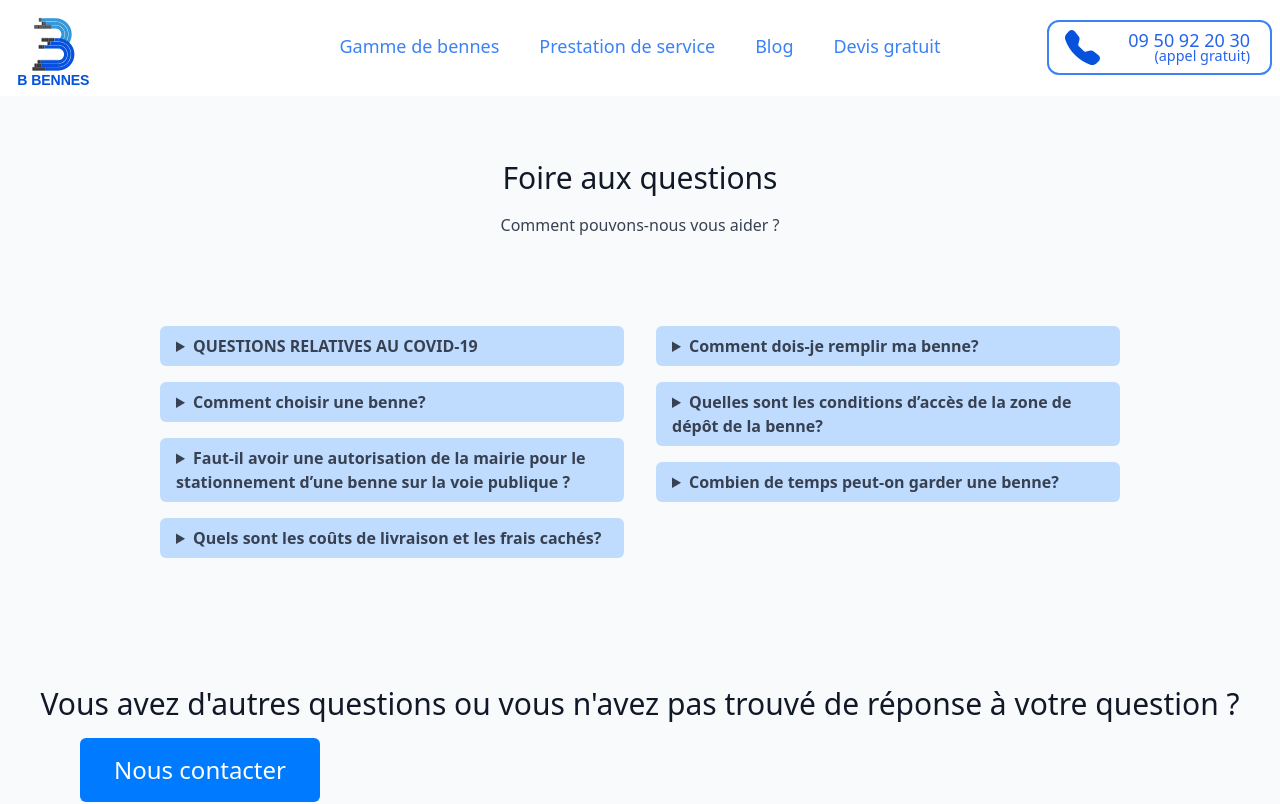
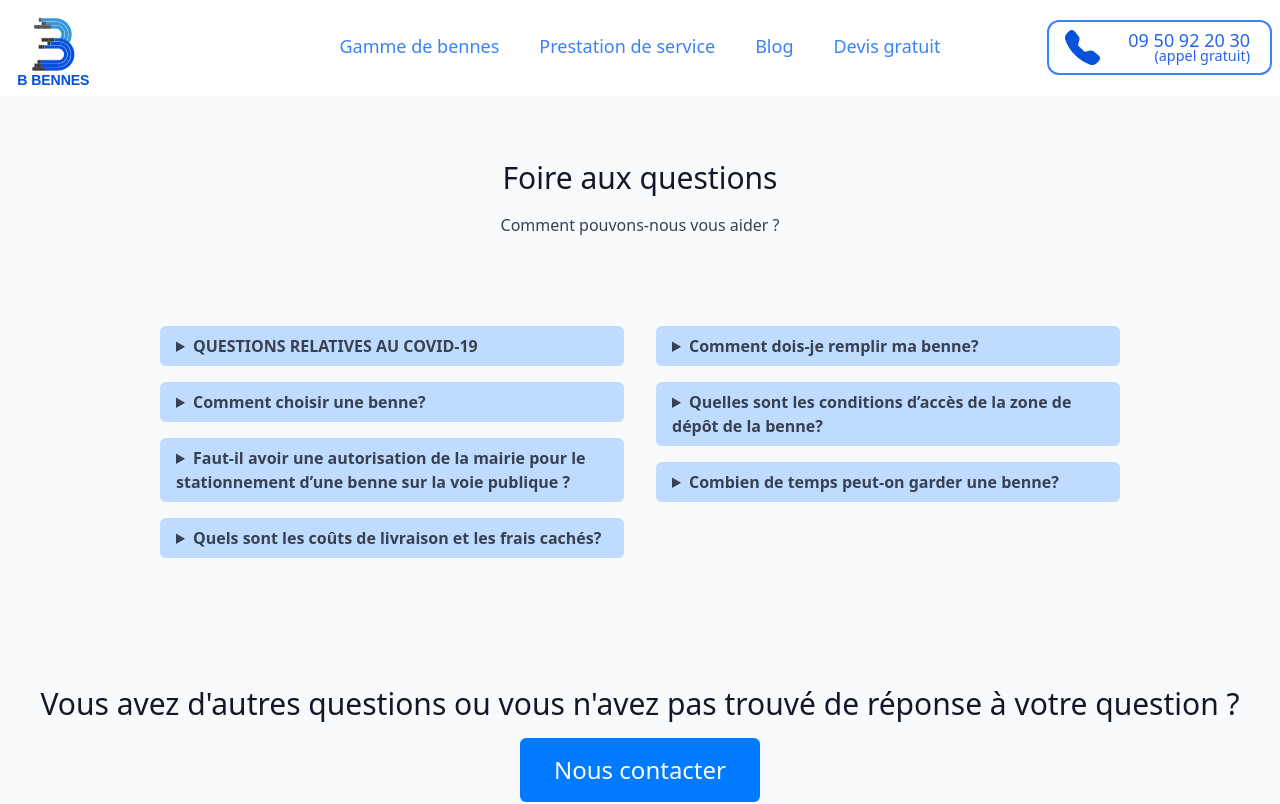
Before and after one commit to Lebeil/bbennes-next-tw, a Next.js app: page /faq in a window 1280 px wide. Shown: the top 804 px of the page. Built offline with nearby package versions, Linux system fonts and the light colour scheme.

Commit message:
fix button

```diff
--- a/pages/faq.js
+++ b/pages/faq.js
@@ -94,13 +94,10 @@ const Faq = () => {
                         </h1>
                         <a
                             href="/contact"
-                            className="mx-20 flex items-center justify-center py-3 border-transparent font-medium rounded-md text-white text-xl md:text-2xl bg-primaryColor md:w-60 md:py-4"
+                            className="mx-20 md:mx-auto flex items-center justify-center py-3 border-transparent font-medium rounded-md text-white text-xl md:text-2xl bg-primaryColor md:w-60 md:py-4"
                         >
                             Nous contacter
                         </a>
-                    </div>
-                    <div>
-
                     </div>
                 </section>
             </div>
```
